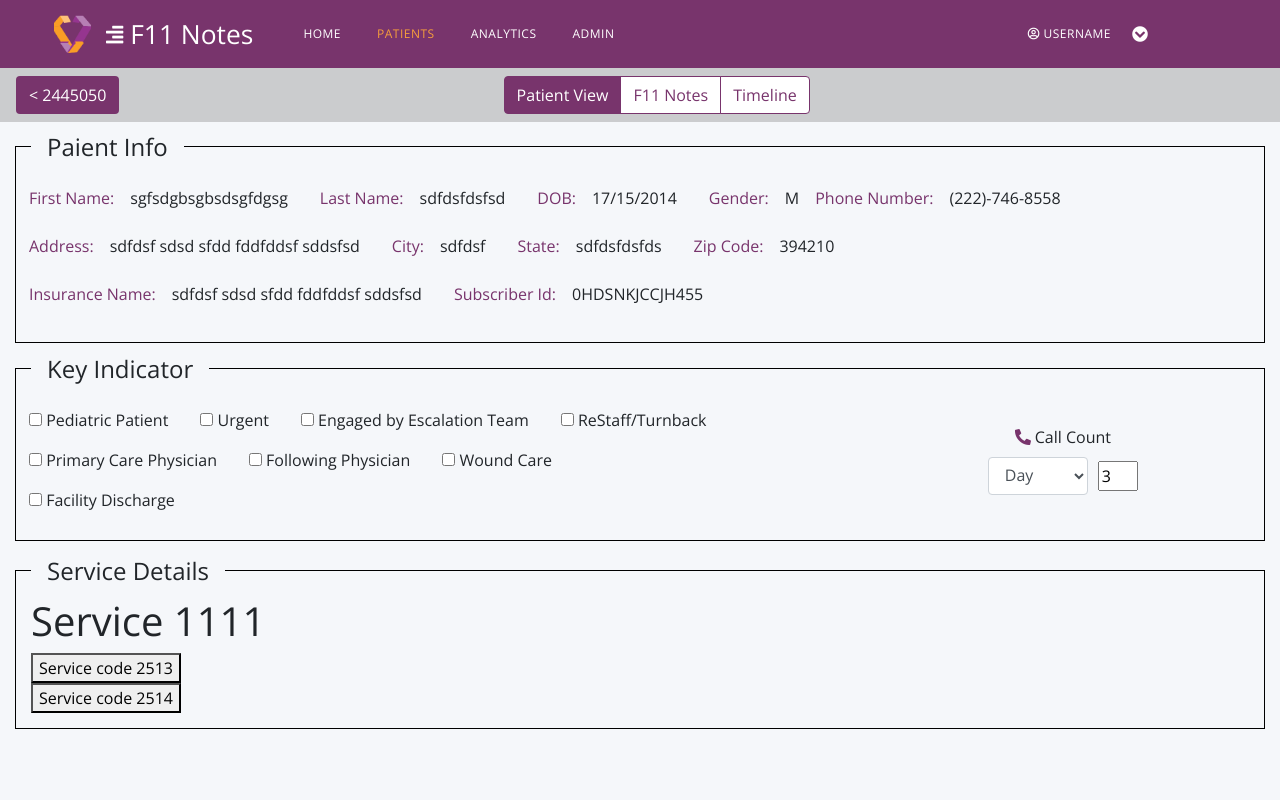
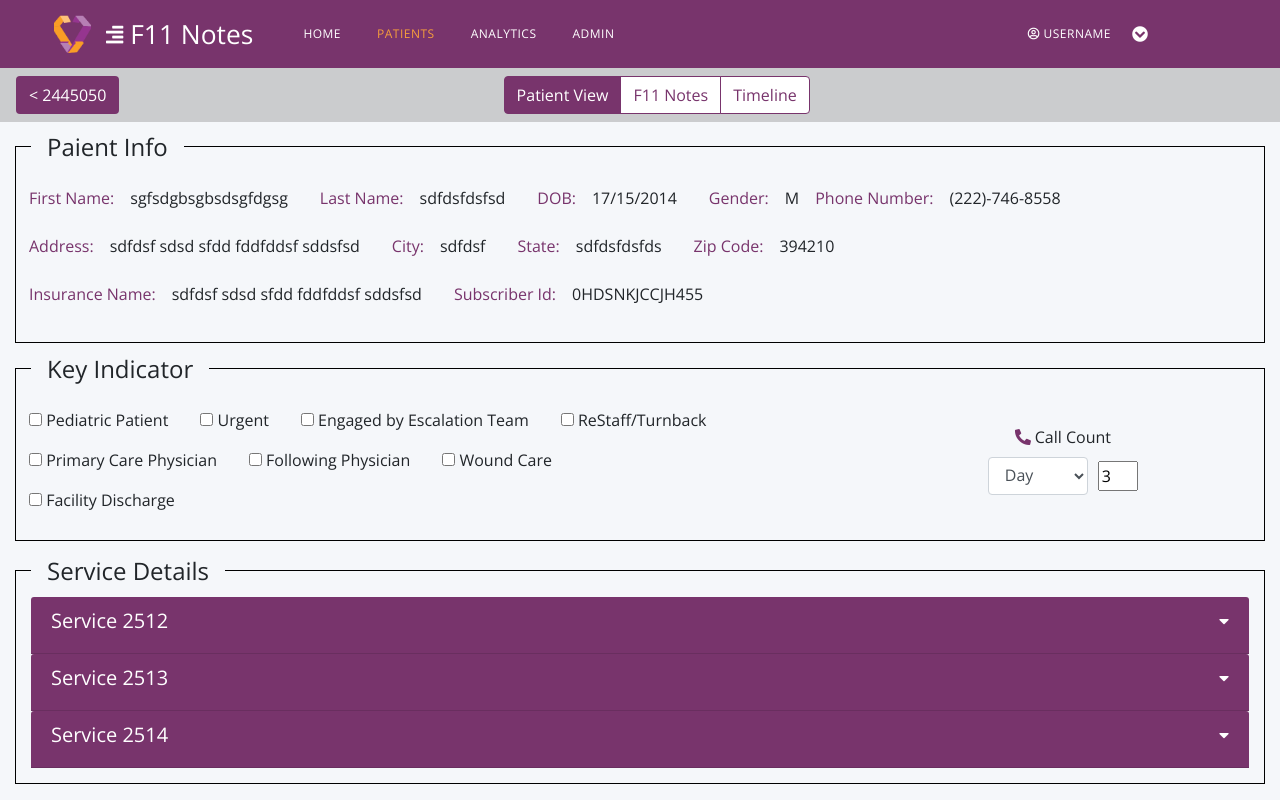
Before and after one commit to akki9270/lucid, an Angular app: page /patients/1/view in a window 1280 px wide. Built offline with nearby package versions, Linux system fonts and the light colour scheme; what ng2-smart-table would draw is missing.

Commit message:
Added custom header with caret sign for accordion

```diff
--- a/src/app/patients/view/tabs/details/patient-details.component.css
+++ b/src/app/patients/view/tabs/details/patient-details.component.css
@@ -26,10 +26,10 @@
   background-color: var(--purple-theme);
 }
 
-.btn-link{
-  color: white;
+.card-header-text{
+  color:  var(--white-theme);
 }
 
-.btn-link:hover{
-  color: white;
+.card-header-text:hover{
+  color:  var(--white-theme);
 }
--- a/src/app/patients/view/tabs/details/patient-details.component.html
+++ b/src/app/patients/view/tabs/details/patient-details.component.html
@@ -159,20 +159,48 @@
         <ngb-accordion #acc="ngbAccordion" activeIds="ngb-panel-0">
           <ngb-panel id="panel1">
             <ng-template ngbPanelHeader>
-              <div (click)="acc.toggle('panel1')" class="w-100" ngbPanelToggle>
-                <h1>Service 1111</h1>
+              <div (click)="acc.toggle('panel1')" class="w-100 card-header d-flex justify-content-between"
+                ngbPanelToggle>
+                <div>
+                  <h5 class="card-header-text">Service 2512</h5>
+                </div>
+                <div>
+                  <i class="fa fa-caret-down" style="color: white;" aria-hidden="true"></i>
+                </div>
               </div>
             </ng-template>
             <ng-template ngbPanelContent>
               <app-service-accordion></app-service-accordion>
             </ng-template>
           </ngb-panel>
-          <ngb-panel title="Service code 2513">
+          <ngb-panel id="panel2">
+            <ng-template ngbPanelHeader>
+              <div (click)="acc.toggle('panel2')" class="w-100 card-header d-flex justify-content-between"
+                ngbPanelToggle>
+                <div>
+                  <h5 class="card-header-text">Service 2513</h5>
+                </div>
+                <div>
+                  <i class="fa fa-caret-down" style="color: white;" aria-hidden="true"></i>
+                </div>
+              </div>
+            </ng-template>
             <ng-template ngbPanelContent>
               <app-service-accordion></app-service-accordion>
             </ng-template>
           </ngb-panel>
-          <ngb-panel title="Service code 2514">
+          <ngb-panel id="panel3">
+            <ng-template ngbPanelHeader>
+              <div (click)="acc.toggle('panel3')" class="w-100 card-header d-flex justify-content-between"
+                ngbPanelToggle>
+                <div>
+                  <h5 class="card-header-text">Service 2514</h5>
+                </div>
+                <div>
+                  <i class="fa fa-caret-down" style="color: white;" aria-hidden="true"></i>
+                </div>
+              </div>
+            </ng-template>
             <ng-template ngbPanelContent>
               <app-service-accordion></app-service-accordion>
             </ng-template>
--- a/src/styles.css
+++ b/src/styles.css
@@ -14,6 +14,7 @@
     --purple-theme: #78346c;
     --orange-theme: #f69e3c;
     --medium-pink: #ec658e;
+    --white-theme: #ffffff;
     --right-panel-width: 350px;
 }
 
```
